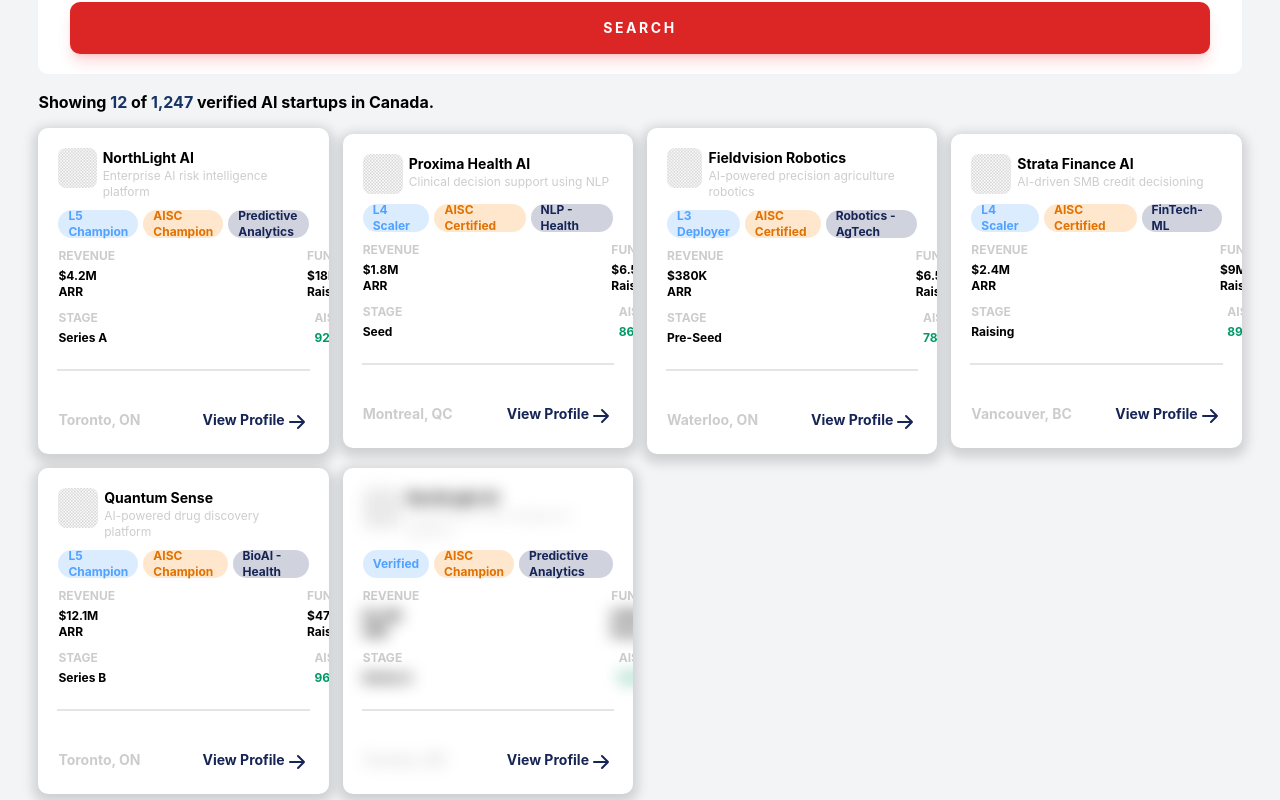
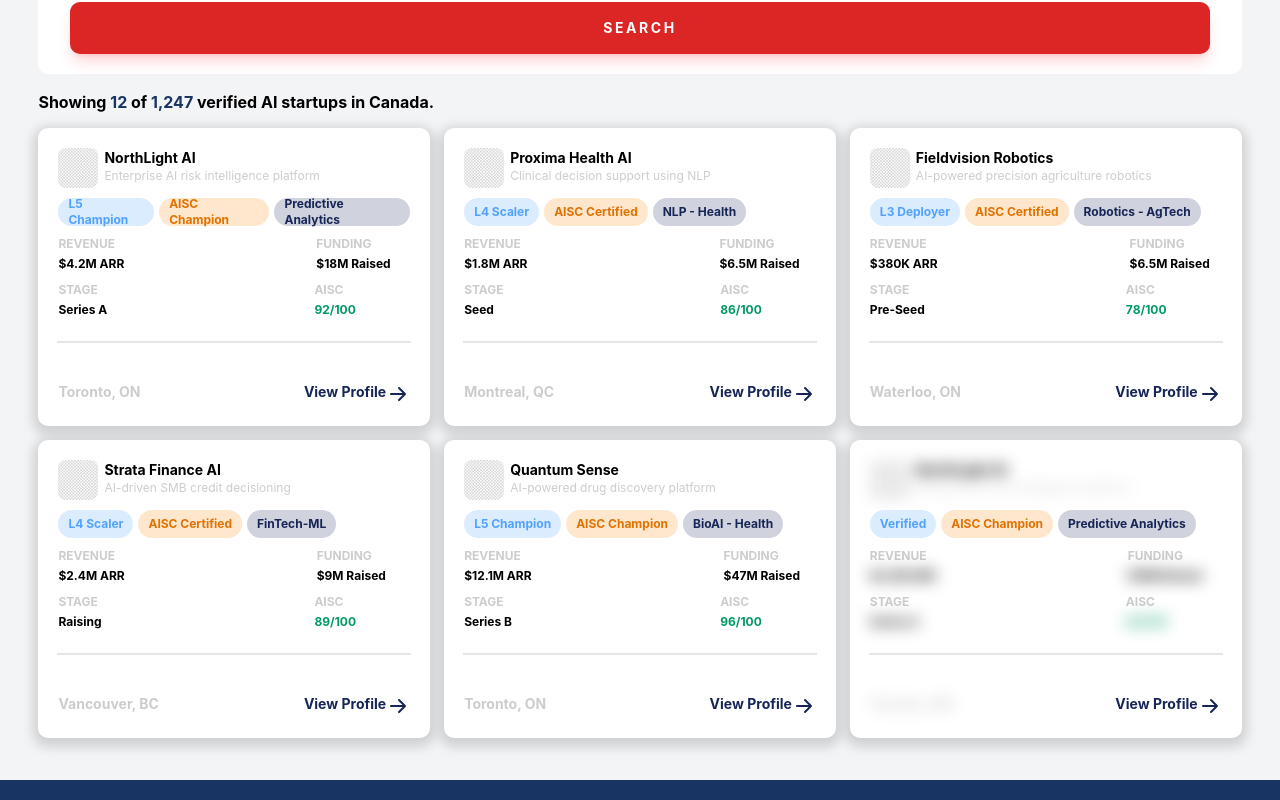
Before and after one commit to AIRI-Foundation/AISC-Platform-Web, a React (Vite) app: page /directory in a window 1280 px wide. Shown: the part 500-1300 px from the top of the page. Built offline with nearby package versions, Linux system fonts and the light colour scheme.

Commit message:
Fixed column layout

```diff
--- a/src/pages/Directory.tsx
+++ b/src/pages/Directory.tsx
@@ -510,13 +510,17 @@ const Directory = () => {
             <div className="p-3.5 bg-blue-950 rounded-[10px] justify-start items-start gap-2.5">
                 <div className="px-3.5 py-[5px] flex flex-col justify-start items-start gap-2.5">
                     <div className="self-stretch inline-flex justify-center items-center gap-2.5">
-                        <div className="flex-1 justify-start text-white text-2xl font-medium ">Browse by AISC Spectrum Level</div>
+                        <div className="flex-1 justify-start text-white text-2xl font-medium ">
+                          Browse by AISC Spectrum Level
+                        </div>
                     </div>
                     <div className=" inline-flex justify-center items-center gap-2.5">
-                        <div className="text-center justify-start text-white text-sm font-bold ">Companies at Level 4–5 and AISC Certified Level 3 show full profiles. Earlier-stage companies are visible by category only — protecting founders until they are ready.<br/></div>
+                        <div className="text-center justify-start text-white text-sm font-bold ">
+                          Companies at Level 4–5 and AISC Certified Level 3 show full profiles. Earlier-stage companies are visible by category only — protecting founders until they are ready.
+                        </div>
                     </div>
                 </div>
-                <div className="mt-5 px-3.5 py-[5px] grid grid-cols-6 justify-start items-center gap-2.5">
+                <div className="mt-5 px-3.5 py-[5px] grid grid-cols-6 rid-cols-[repeat(auto-fit,minmax(320px,1fr))] justify-start items-center gap-2.5">
 
                 {spectrumLevels.map((item) => (
                   <SpectrumLevelFilter
@@ -612,7 +616,7 @@ const Directory = () => {
           </div>
 
 
-          <div className="mt-3 py-[2px] grid lg:grid-cols-4 md:grid-cols-3 justify-start items-center gap-3.5">
+          <div className="mt-3 py-[2px] grid grid-cols-[repeat(auto-fit,minmax(320px,1fr))] justify-start items-center gap-3.5">
               {companies.map(company => (
                 <CompanyCard
                   key={company.id}
```
